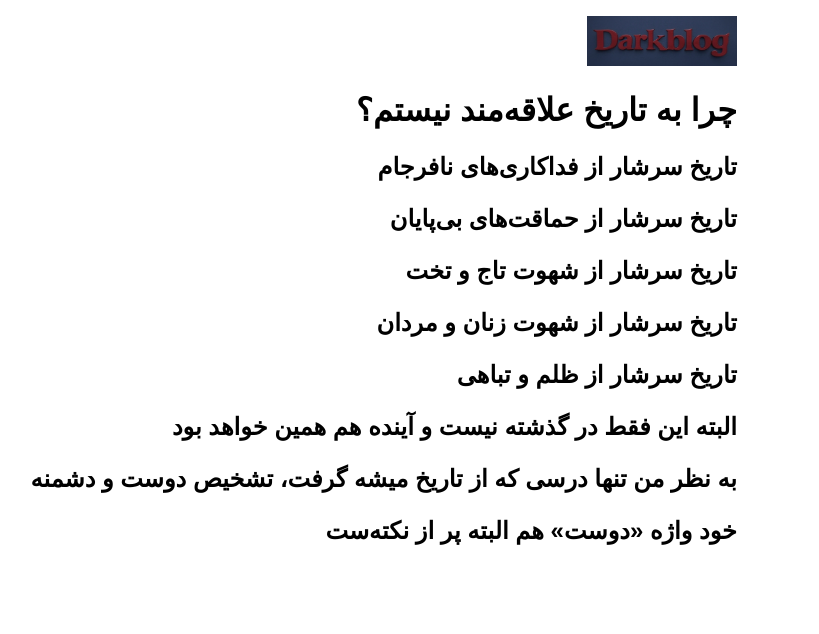
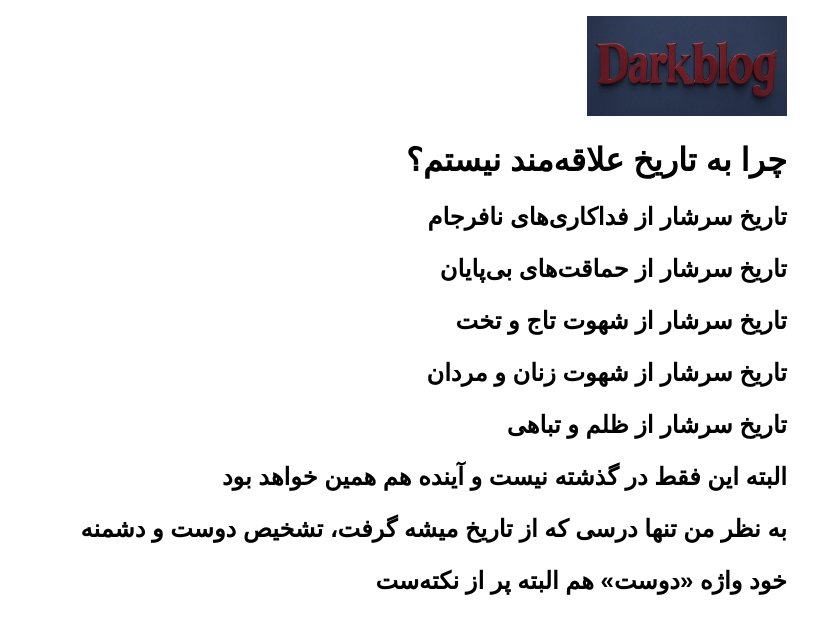
Before and after one commit to darkblog/darkblog.github.io, a Jekyll site: the page built from _posts/2024-7-4-2.md, in a window 1280 px wide. Shown: the top 634 px of the page, without its empty margins (424-1243 px from the left). Built offline with Jekyll 4.4.1, drawn with Linux system fonts in a browser that asks for light colours.

Commit message:
Update post.html

```diff
--- a/_layouts/post.html
+++ b/_layouts/post.html
@@ -10,7 +10,7 @@
 <style>body{font-family:sans-serif;margin:auto;padding:1em;max-width:80ch}</style>
 </head>
 <body>
-<a href="https://darkblog.github.io/"><img src="https://darkblog.github.io/darkblog.jpg" alt="وبلاگ دارک" style="width:150px;height:50px;"></a>
+<a href="https://darkblog.github.io/"><img src="https://darkblog.github.io/darkblog.jpg" alt="وبلاگ دارک" style="width:200px;height:100px;"></a>
 <h1>{{ page.title }}</h1>
 <h2>{{ content }}</h2>
 </body>
```
